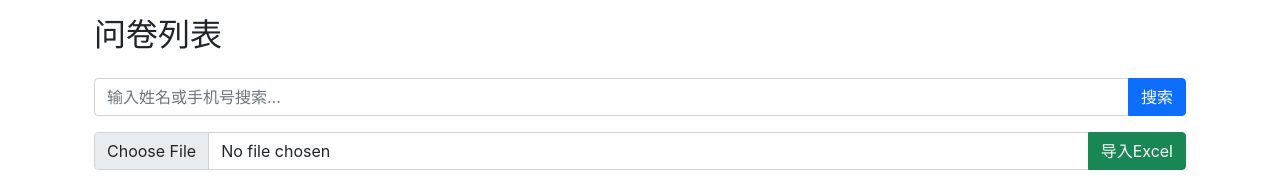
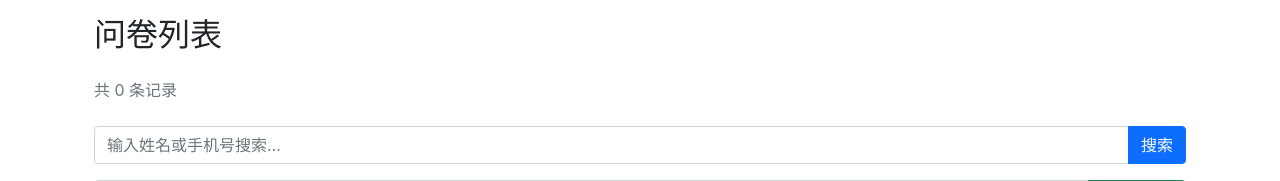
Before and after one commit to feelang/zhejiangcf-django, a Django app: page /lsd/ in a window 1280 px wide. Shown: the part 128-309 px from the top of the page. Run offline with Django 3.2, Linux system fonts and the light colour scheme; the visitor is signed in with stand-in values (Sample User, id 1); data that the repository does not hold is empty; parts of the project's set-up code (start-up, migrations or seed data) failed here and were passed over; some libraries are stand-ins or nearby versions.

Commit message:
feat: show total count

```diff
--- a/lsd/templates/lsd/survey_list.html
+++ b/lsd/templates/lsd/survey_list.html
@@ -32,9 +32,10 @@
     <h2 class="mb-4">
         问卷列表
         {% if organization %}
-        <small class="text-muted ms-2"> {{ organization.name }}</small>
+        <small class="text-muted ms-2">{{ organization.name }}</small>
         {% endif %}
     </h2>
+    <p class="text-muted mb-4">共 {{ page_obj.paginator.count }} 条记录</p>
 
     {% if messages %}
     <div class="messages">
```
